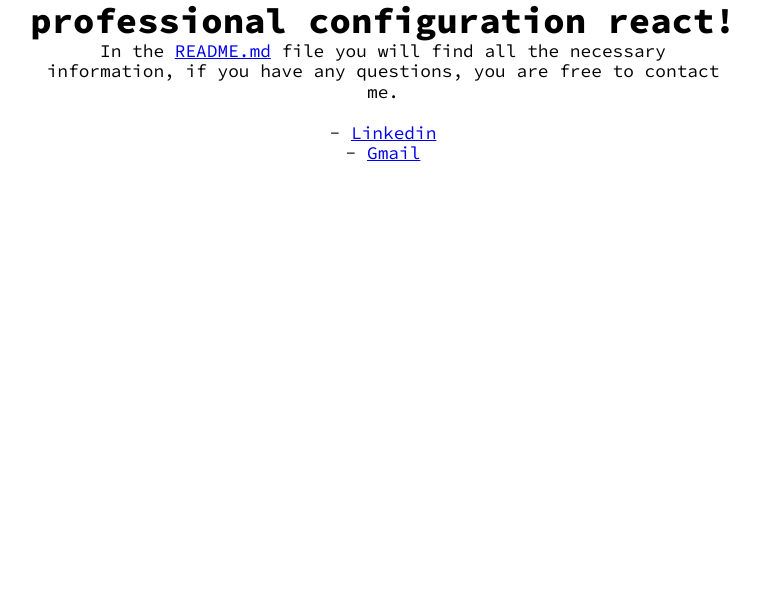
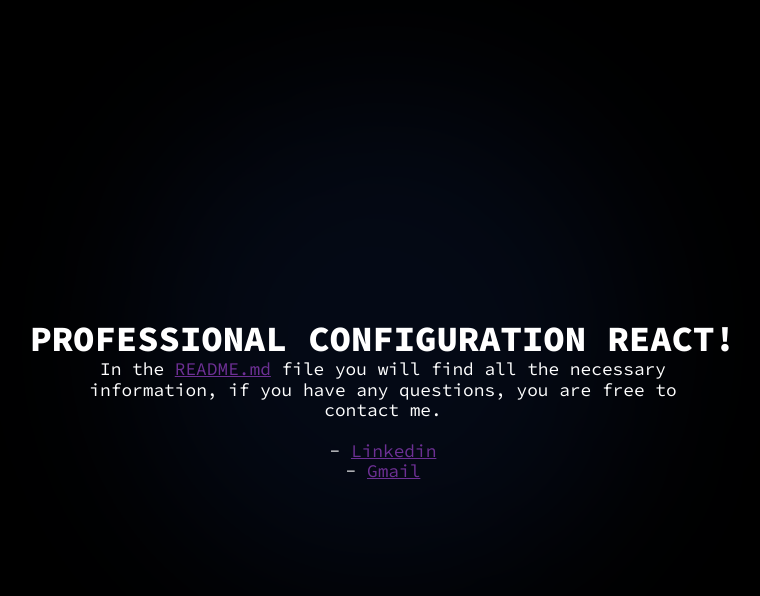
Before and after one commit to joer9514/react-professional-configuration, a React (Vite) app: page / in a window 1280 px wide. Shown: the top 596 px of the page, without its empty margins (257-1017 px from the left). Built offline with nearby package versions, Linux system fonts and the light colour scheme.

Commit message:
add: stylized-by-cheatmodes4

```diff
--- a/src/App.tsx
+++ b/src/App.tsx
@@ -1,14 +1,21 @@
-function App() {
+import { useRef } from 'react';
+import { useEffect } from 'react';
+
+export default function App() {
+  const [ref, _ref] = useGrane();
+
   return (
-    <div className='App' style={{ textAlign: 'center' }}>
-      <h1>professional configuration react!</h1>
-      <p style={{ maxWidth: '55%', margin: '0 auto' }}>
+    <div className='App'>
+      <div className='App-Container'>
+        <h1 ref={_ref}>PROFESSIONAL CONFIGURATION REACT!</h1>
+
+        <p ref={ref}>
           In the&nbsp;
           <a href='../README.md' target='_blank'>
             README.md
           </a>
-        &nbsp;file you will find all the necessary information, if you have any
-        questions, you are free to contact me.
+          &nbsp;file you will find all the necessary information, if you have
+          any questions, you are free to contact me.
           <br />
           <br />
           -&nbsp;
@@ -22,8 +29,28 @@ function App() {
           <br />
           -&nbsp;<a href='mailto:joer9514@gmail.com'>Gmail</a>
         </p>
+
+        <div id='bg' />
+        <div id='bg_' />
+      </div>
     </div>
   );
 }
 
-export default App;
+const useGrane = () => {
+  const ref = useRef<HTMLParagraphElement>(null);
+  const _ref = useRef<HTMLHeadingElement>(null);
+
+  useEffect(() => {
+    setTimeout(function () {
+      if (ref.current && _ref.current !== null) {
+        ref.current.style.opacity = '1';
+        ref.current.style.filter = 'blur(0px)';
+        _ref.current.style.opacity = '1';
+        _ref.current.style.filter = 'blur(0px)';
+      }
+    }, 1000);
+  }, []);
+
+  return [ref, _ref] as const;
+};
--- a/src/main.style.scss
+++ b/src/main.style.scss
@@ -44,3 +44,110 @@ body {
     src: local($font-family), url($url);
   }
 }
+
+/* ---- default App temporal styles ---- */
+.App {
+  height: 100vh;
+  display: grid;
+  place-content: center;
+  background-color: black;
+  text-align: center;
+}
+
+.App > * {
+  color: white;
+}
+
+.App > *a {
+  color: #6d3094;
+}
+
+.App > *a:hover {
+  color: #c38de3;
+}
+
+.App .App-Container {
+  max-width: 800px;
+}
+
+.App .App-Container h1 {
+  position: relative;
+  z-index: 1;
+  opacity: 0;
+  filter: blur(10px);
+  transition: 1s ease-in-out;
+}
+
+.App > *p {
+  max-width: 75%;
+  margin: 0 auto;
+  opacity: 0;
+  filter: blur(10px);
+  transition: 3s;
+  position: relative;
+  z-index: 1;
+}
+
+#bg {
+  background-color: #040915;
+  width: 500px;
+  height: 500px;
+  border-radius: 100%;
+  filter: blur(80px);
+  position: absolute;
+  inset: 0;
+  top: 90px;
+  margin-left: auto;
+  margin-right: auto;
+  z-index: 0;
+  animation-name: spin;
+  animation-duration: 50000ms;
+  animation-iteration-count: infinite;
+  animation-timing-function: linear;
+}
+
+#bg_ {
+  background-color: black;
+  width: 500px;
+  height: 500px;
+  border-radius: 100%;
+  position: absolute;
+  inset: 0;
+  top: 90px;
+  margin-left: auto;
+  margin-right: auto;
+  animation-name: op;
+  animation-duration: 2000ms;
+  z-index: 0;
+  opacity: 0;
+}
+
+@keyframes spin {
+  from {
+    transform: rotate(0deg);
+  }
+  to {
+    transform: rotate(360deg);
+  }
+}
+
+@keyframes op {
+  0% {
+    opacity: 1;
+    filter: blur(1000px);
+  }
+  70% {
+    opacity: 1;
+    filter: blur(80px);
+  }
+  94% {
+    opacity: 0.5;
+    background-color: #0f172a;
+    filter: blur(100px);
+  }
+  100% {
+    opacity: 0.2;
+    background-color: #0f172a;
+    filter: blur(180px);
+  }
+}
```
Also changed, not shown: 1 other file (tests, documents, lock files or other folders). Lines whose indentation alone changed are shown as unchanged.
